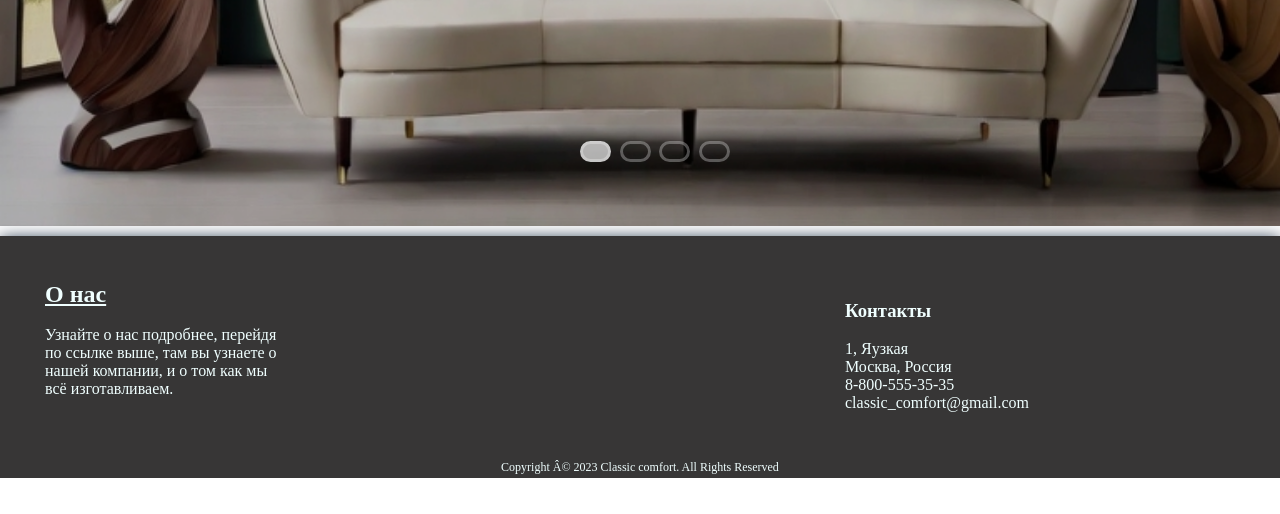
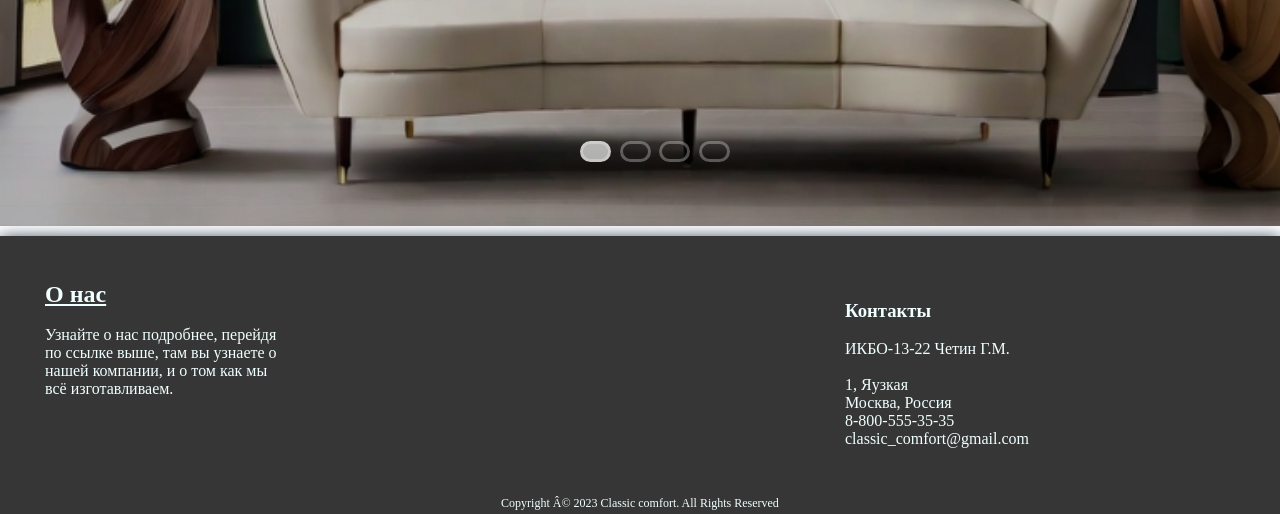
Before and after one commit to xPer4ik/translated_website, a plain HTML site: page index.html in a window 1280 px wide. Shown: the part 494-1008 px from the top of the page. Before the commit the page ends 972 px from the top, so only its background shows below. Drawn offline with Linux system fonts and the light colour scheme; a script that the page names is missing.

Commit message:
adding name and group

```diff
--- a/index.html
+++ b/index.html
@@ -92,6 +92,8 @@
             </div>
             <div class="partFoot">
                 <h3>Контакты</h3>
+                <p>ИКБО-13-22 Четин Г.М.</p>
+                <br>
                 <p>
                     1, Яузкая<br>
                     Москва,
```
Also changed, not shown: about.html (+1 -0 lines), catalog.html (+1 -0 lines), services.html (+1 -0 lines), youtube.html (+1 -0 lines), styles/footer.css (indentation only).
